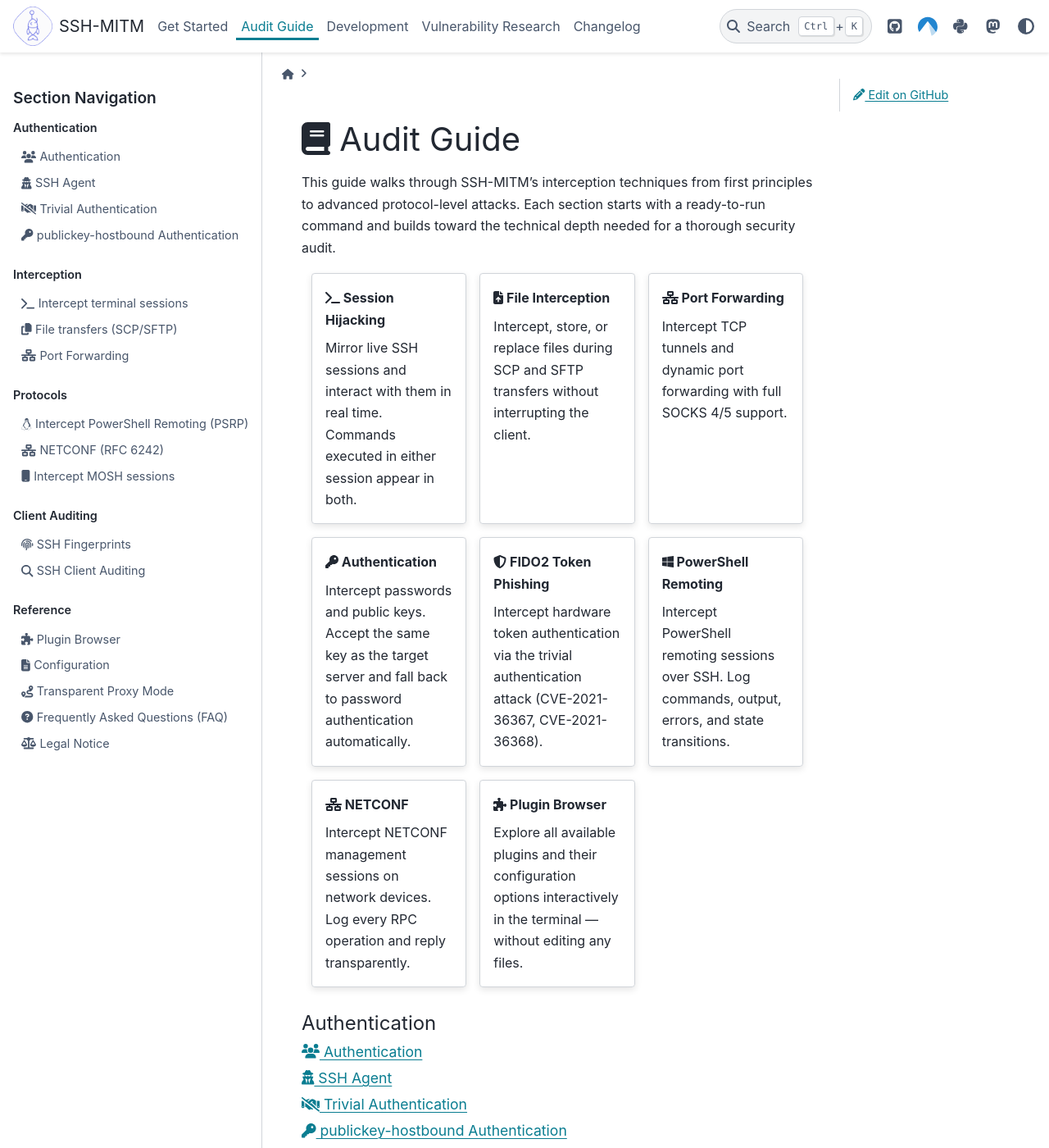
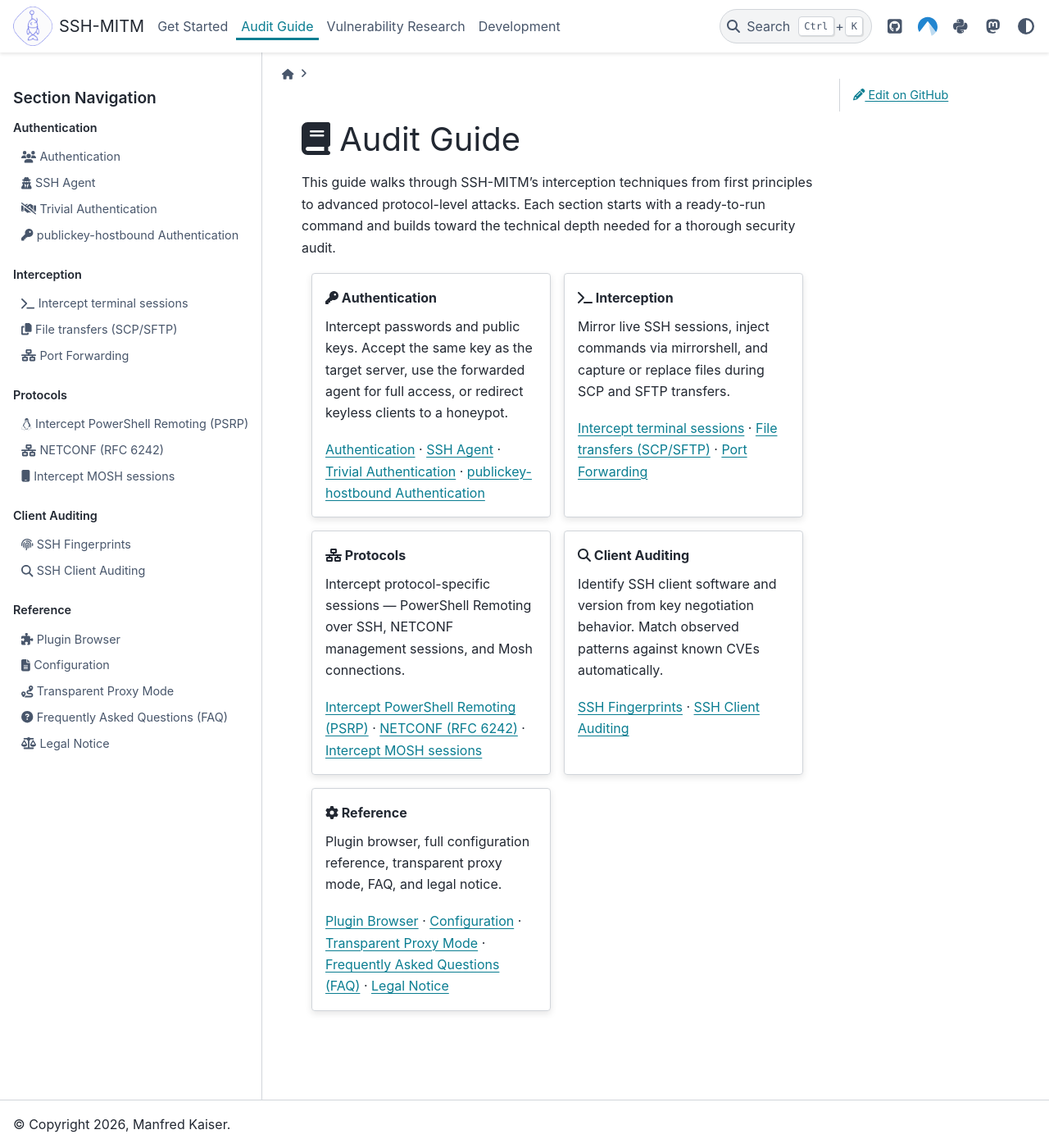
Before and after one commit to ssh-mitm/ssh-mitm, a Sphinx documentation site: the page built from doc/user_guide/index.rst, in a window 1280 px wide and 1400 px high. Shown: the whole window at 82% size. Built offline with Sphinx 7.4.7 and the PyData theme 0.15.4, drawn with Linux system fonts in a browser that asks for light colours; pages that are not in the unit, such as notebooks, are missing from menus; the version number is read from the project's files by our own code; some of the changed text lies outside the part shown.

Commit message:
docs: move changelog to develop/, reorder navbar (Vulnerability Research before Development), add section cards to audit guide index, restore AppImage note

````diff
--- a/doc/changelog.md
+++ /dev/null
@@ -1,2 +0,0 @@
-```{include} ../CHANGELOG.md
-```
--- /dev/null
+++ b/doc/develop/changelog.md
@@ -0,0 +1,2 @@
+```{include} ../../CHANGELOG.md
+```
--- a/doc/develop/index.rst
+++ b/doc/develop/index.rst
@@ -37,3 +37,4 @@
    plugins
    api
    auth-testing
+   changelog
--- a/doc/get_started/index.rst
+++ b/doc/get_started/index.rst
@@ -24,6 +24,8 @@
 
             $ wget https://github.com/ssh-mitm/ssh-mitm/releases/latest/download/ssh-mitm-x86_64.AppImage
             $ chmod +x ssh-mitm-x86_64.AppImage
+
+        In all commands below, replace ``ssh-mitm`` with ``./ssh-mitm-x86_64.AppImage``.
 
     .. tab-item:: Snap
 
--- a/doc/index.rst
+++ b/doc/index.rst
@@ -111,6 +111,5 @@
 
    get_started/index
    Audit Guide <user_guide/index>
+   Vulnerability Research <vulnerabilities/index>
    develop/index
-   Vulnerability Research <vulnerabilities/index>
-   changelog
--- a/doc/user_guide/index.rst
+++ b/doc/user_guide/index.rst
@@ -6,69 +6,55 @@
 a ready-to-run command and builds toward the technical depth needed for
 a thorough security audit.
 
-.. grid:: 1 2 3 3
+.. grid:: 1 1 2 2
    :gutter: 3
 
-   .. grid-item-card:: :fas:`terminal` Session Hijacking
-      :link: sessions
-      :link-type: doc
+   .. grid-item-card:: :fas:`key` Authentication
+      :shadow: sm
 
-      Mirror live SSH sessions and interact with them in real time.
-      Commands executed in either session appear in both.
+      Intercept passwords and public keys. Accept the same key as the target
+      server, use the forwarded agent for full access, or redirect keyless
+      clients to a honeypot.
 
-   .. grid-item-card:: :fas:`file-arrow-up` File Interception
-      :link: file_transfer
-      :link-type: doc
+      :doc:`authentication` · :doc:`sshagent` · :doc:`trivialauth` · :doc:`publickey-hostbound`
 
-      Intercept, store, or replace files during SCP and SFTP transfers
-      without interrupting the client.
+   .. grid-item-card:: :fas:`terminal` Interception
+      :shadow: sm
 
-   .. grid-item-card:: :fas:`network-wired` Port Forwarding
-      :link: portforwarding
-      :link-type: doc
+      Mirror live SSH sessions, inject commands via mirrorshell, and
+      capture or replace files during SCP and SFTP transfers.
 
-      Intercept TCP tunnels and dynamic port forwarding with full
-      SOCKS 4/5 support.
+      :doc:`sessions` · :doc:`file_transfer` · :doc:`portforwarding`
 
-   .. grid-item-card:: :fas:`key` Authentication
-      :link: authentication
-      :link-type: doc
+   .. grid-item-card:: :fas:`network-wired` Protocols
+      :shadow: sm
 
-      Intercept passwords and public keys. Accept the same key as the
-      target server and fall back to password authentication automatically.
+      Intercept protocol-specific sessions — PowerShell Remoting over SSH,
+      NETCONF management sessions, and Mosh connections.
 
-   .. grid-item-card:: :fas:`shield-halved` FIDO2 Token Phishing
-      :link: trivialauth
-      :link-type: doc
+      :doc:`powershell` · :doc:`netconf` · :doc:`mosh`
 
-      Intercept hardware token authentication via the trivial
-      authentication attack (CVE-2021-36367, CVE-2021-36368).
+   .. grid-item-card:: :fas:`magnifying-glass` Client Auditing
+      :shadow: sm
 
-   .. grid-item-card:: :fab:`windows` PowerShell Remoting
-      :link: powershell
-      :link-type: doc
+      Identify SSH client software and version from key negotiation behavior.
+      Match observed patterns against known CVEs automatically.
 
-      Intercept PowerShell remoting sessions over SSH. Log commands,
-      output, errors, and state transitions.
+      :doc:`fingerprint` · :doc:`client_audit`
 
-   .. grid-item-card:: :fas:`network-wired` NETCONF
-      :link: netconf
-      :link-type: doc
+   .. grid-item-card:: :fas:`gear` Reference
+      :shadow: sm
 
-      Intercept NETCONF management sessions on network devices.
-      Log every RPC operation and reply transparently.
+      Plugin browser, full configuration reference, transparent proxy mode,
+      FAQ, and legal notice.
 
-   .. grid-item-card:: :fas:`puzzle-piece` Plugin Browser
-      :link: plugin_browser
-      :link-type: doc
-
-      Explore all available plugins and their configuration options
-      interactively in the terminal — without editing any files.
+      :doc:`plugin_browser` · :doc:`configuration` · :doc:`transparent` · :doc:`faq` · :doc:`legal`
 
 
 .. toctree::
    :caption: Authentication
    :maxdepth: 1
+   :hidden:
 
    authentication
    sshagent
@@ -78,6 +64,7 @@
 .. toctree::
    :caption: Interception
    :maxdepth: 1
+   :hidden:
 
    sessions
    file_transfer
@@ -86,6 +73,7 @@
 .. toctree::
    :caption: Protocols
    :maxdepth: 1
+   :hidden:
 
    powershell
    netconf
@@ -94,6 +82,7 @@
 .. toctree::
    :caption: Client Auditing
    :maxdepth: 1
+   :hidden:
 
    fingerprint
    client_audit
@@ -101,6 +90,7 @@
 .. toctree::
    :caption: Reference
    :maxdepth: 1
+   :hidden:
 
    plugin_browser
    configuration
````
